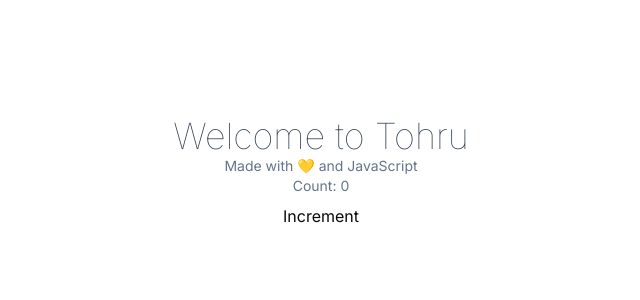
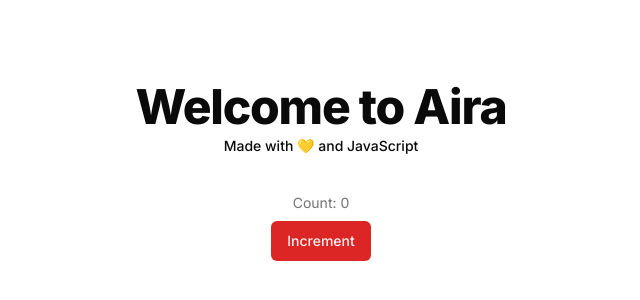
Before and after one commit to lunof/aira, a Next.js app: page / in a window 1280 px wide. Shown: the part 228-528 px from the top of the page, without its empty margins (319-959 px from the left). Built offline with nearby package versions, Linux system fonts and the light colour scheme.

Commit message:
feat: add ui components and update page layout

```diff
--- a/src/app/components/counter/counter.tsx
+++ b/src/app/components/counter/counter.tsx
@@ -1,4 +1,6 @@
 'use client'
+import { Button } from '@/components/ui/button'
+import { Paragraph } from '@/components/ui/paragraph'
 import { useState } from 'react'
 
 export function Counter() {
@@ -11,9 +13,11 @@
   const label = `Count: ${counter}`
 
   return (
-    <div className="flex flex-col gap-2">
-      <p className="text-center text-sm text-slate-500">{label}</p>
-      <button onClick={increment}>Increment</button>
+    <div className="flex flex-col items-center gap-2">
+      <Paragraph className="text-center" variant="muted">
+        {label}
+      </Paragraph>
+      <Button onClick={increment}>Increment</Button>
     </div>
   )
 }
--- a/src/app/page.tsx
+++ b/src/app/page.tsx
@@ -1,16 +1,16 @@
 import { Counter } from '@/app/components/counter'
+import { Heading } from '@/components/ui/heading'
+import { Small } from '@/components/ui/small'
 
 export default function Home() {
   return (
     <main>
-      <div className="container mx-auto flex min-h-screen flex-col items-center justify-center px-4">
-        <div className="gap-y-2">
-          <h1 className="text-center text-4xl font-thin text-slate-700">
-            Welcome to Tohru
-          </h1>
-          <p className="text-center text-sm text-slate-500">
+      <div className="container mx-auto flex min-h-screen flex-col items-center justify-center gap-y-10 px-4">
+        <div className="flex flex-col items-center gap-y-2">
+          <Heading className="text-center">Welcome to Aira</Heading>
+          <Small className="text-center">
             Made with &#x1F49B; and JavaScript
-          </p>
+          </Small>
         </div>
         <Counter />
       </div>
```
